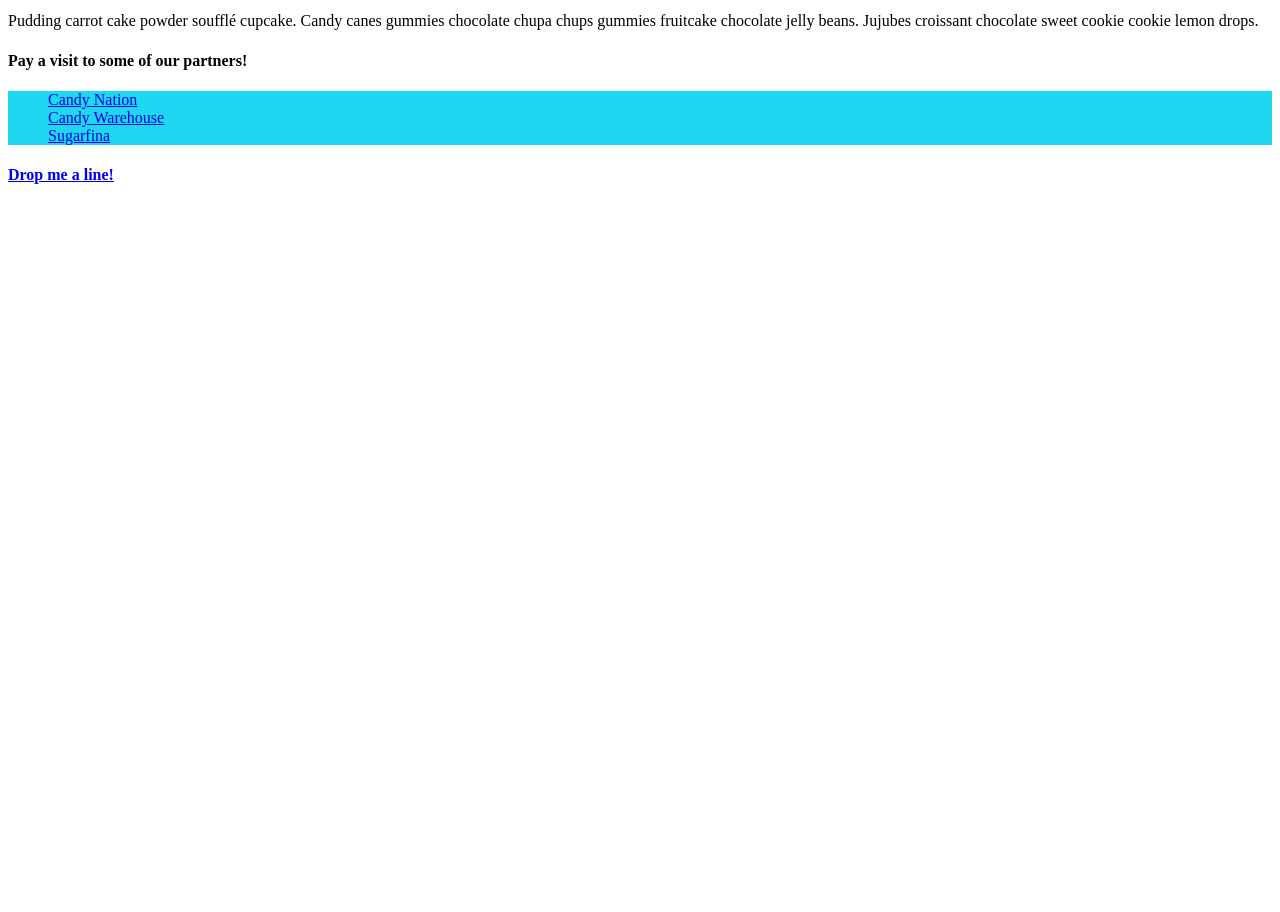
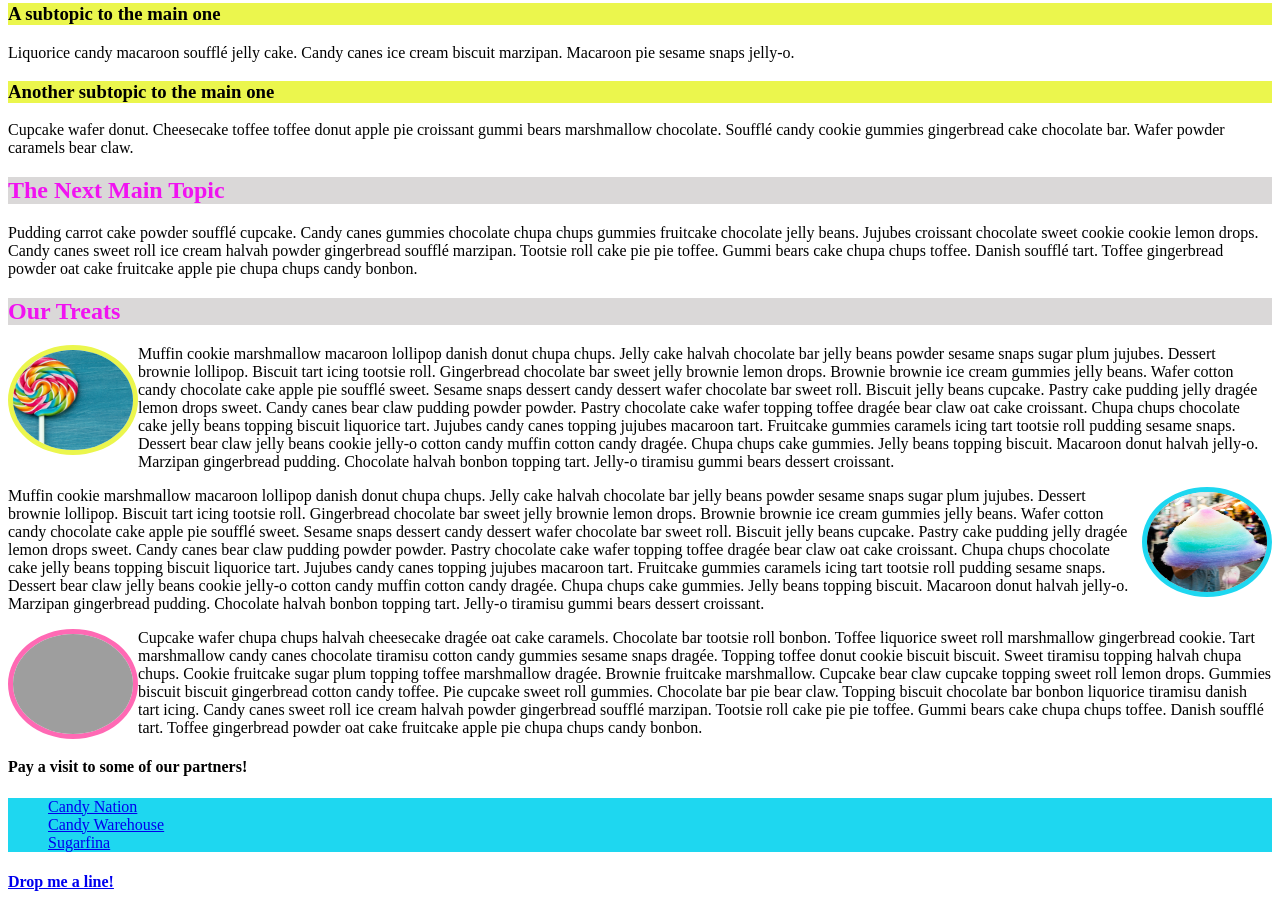
Before and after one commit to FbW-E01/uib-content-the-sweet-spot-2, a plain HTML site: page index.html in a window 1280 px wide. Shown: the part 457-1369 px from the top of the page. Before the commit the page ends 800 px from the top, so only its background shows below. Drawn offline with Linux system fonts and the light colour scheme; grey boxes are pictures that could not be loaded.

Commit message:
Kais commit. Pure pixel precision:-)

```diff
--- a/index.html
+++ b/index.html
@@ -7,6 +7,7 @@
         <link rel="stylesheet" href="style.css">
 
     </head>
+    <img id="header-image" src="/images/main-header.jpg" alt="main header image">
     <h1>The Sweet Spot</h1>
 
         <h2>Topic Introduction</h2>
@@ -28,8 +29,23 @@
         cookie gummies gingerbread cake chocolate bar. Wafer powder caramels bear claw.</p>
 
         <h2>The Next Main Topic</h2>
-    <p>Pudding carrot cake powder soufflé cupcake. Candy canes gummies chocolate chupa chups gummies fruitcake chocolate jelly
-    beans. Jujubes croissant chocolate sweet cookie cookie lemon drops.</p>
+        <p>Pudding carrot cake powder soufflé cupcake. Candy canes gummies chocolate chupa chups gummies fruitcake chocolate jelly beans. Jujubes croissant chocolate sweet cookie cookie lemon drops. Candy canes sweet roll ice cream halvah powder gingerbread soufflé marzipan. Tootsie roll cake pie pie toffee. Gummi bears cake chupa chups toffee. Danish soufflé tart. Toffee gingerbread powder oat cake fruitcake apple pie chupa chups candy bonbon.</p>
+
+        <h2>Our Treats</h2>
+        <p>
+            <img src="/images/lollipop.jpg" id="treats-image" alt="lollipop">
+            Muffin cookie marshmallow macaroon lollipop danish donut chupa chups. Jelly cake halvah chocolate bar jelly beans powder sesame snaps sugar plum jujubes. Dessert brownie lollipop. Biscuit tart icing tootsie roll. Gingerbread chocolate bar sweet jelly brownie lemon drops. Brownie brownie ice cream gummies jelly beans. Wafer cotton candy chocolate cake apple pie soufflé sweet. Sesame snaps dessert candy dessert wafer chocolate bar sweet roll. Biscuit jelly beans cupcake. Pastry cake pudding jelly dragée lemon drops sweet. Candy canes bear claw pudding powder powder. Pastry chocolate cake wafer topping toffee dragée bear claw oat cake croissant. Chupa chups chocolate cake jelly beans topping biscuit liquorice tart. Jujubes candy canes topping jujubes macaroon tart. Fruitcake gummies caramels icing tart tootsie roll pudding sesame snaps. Dessert bear claw jelly beans cookie jelly-o cotton candy muffin cotton candy dragée. Chupa chups cake gummies. Jelly beans topping biscuit. Macaroon donut halvah jelly-o. Marzipan gingerbread pudding. Chocolate halvah bonbon topping tart. Jelly-o tiramisu gummi bears dessert croissant.
+        </p>
+        <p>
+            <img src="/images/candy-floss.jpg" id="floss-image" alt="candy-floss">
+            Muffin cookie marshmallow macaroon lollipop danish donut chupa chups. Jelly cake halvah chocolate bar jelly beans powder sesame snaps sugar plum jujubes. Dessert brownie lollipop. Biscuit tart icing tootsie roll. Gingerbread chocolate bar sweet jelly brownie lemon drops. Brownie brownie ice cream gummies jelly beans. Wafer cotton candy chocolate cake apple pie soufflé sweet. Sesame snaps dessert candy dessert wafer chocolate bar sweet roll. Biscuit jelly beans cupcake. Pastry cake pudding jelly dragée lemon drops sweet. Candy canes bear claw pudding powder powder. Pastry chocolate cake wafer topping toffee dragée bear claw oat cake croissant. Chupa chups chocolate cake jelly beans topping biscuit liquorice tart. Jujubes candy canes topping jujubes macaroon tart. Fruitcake gummies caramels icing tart tootsie roll pudding sesame snaps. Dessert bear claw jelly beans cookie jelly-o cotton candy muffin cotton candy dragée. Chupa chups cake gummies. Jelly beans topping biscuit. Macaroon donut halvah jelly-o. Marzipan gingerbread pudding. Chocolate halvah bonbon topping tart. Jelly-o tiramisu gummi bears dessert croissant.
+        </p>
+
+        <p>
+            <img src="/images/jellybeans.jpg" id="jelly-image" alt="jelly beans">
+            Cupcake wafer chupa chups halvah cheesecake dragée oat cake caramels. Chocolate bar tootsie roll bonbon. Toffee liquorice sweet roll marshmallow gingerbread cookie. Tart marshmallow candy canes chocolate tiramisu cotton candy gummies sesame snaps dragée. Topping toffee donut cookie biscuit biscuit. Sweet tiramisu topping halvah chupa chups. Cookie fruitcake sugar plum topping toffee marshmallow dragée. Brownie fruitcake marshmallow. Cupcake bear claw cupcake topping sweet roll lemon drops. Gummies biscuit biscuit gingerbread cotton candy toffee. Pie cupcake sweet roll gummies. Chocolate bar pie bear claw. Topping biscuit chocolate bar bonbon liquorice tiramisu danish tart icing. Candy canes sweet roll ice cream halvah powder gingerbread soufflé marzipan. Tootsie roll cake pie pie toffee. Gummi bears cake chupa chups toffee. Danish soufflé tart. Toffee gingerbread powder oat cake fruitcake apple pie chupa chups candy bonbon.        </p>
+
+
 
         <h4>Pay a visit to some of our partners!</h4>
         <ul>
--- a/style.css
+++ b/style.css
@@ -1,3 +1,37 @@
+/* Section added by Kai */
+
+#header-image {
+  height: 200px;
+  width: 100%;
+  object-fit: cover;
+}
+
+#treats-image {
+  width: 120px;
+  height: 100px;
+  float: left;
+  border-radius: 50%;
+  border: 5px solid #ebf64d;
+}
+
+#floss-image {
+  width: 120px;
+  height: 100px;
+  float: right;
+  border-radius: 50%;
+  border: 5px solid rgb(30, 215, 240);
+}
+
+#jelly-image {
+  width: 120px;
+  height: 100px;
+  float: left;
+  border-radius: 50%;
+  border: 5px solid hotpink;
+}
+/* Section added by Kai */
+
+
 h1 {
   background-color: #f58ea0;
   color: #dad8d8;
```
Also changed, not shown: contact.html (+1 -0 lines). Lines whose indentation alone changed are shown as unchanged.
